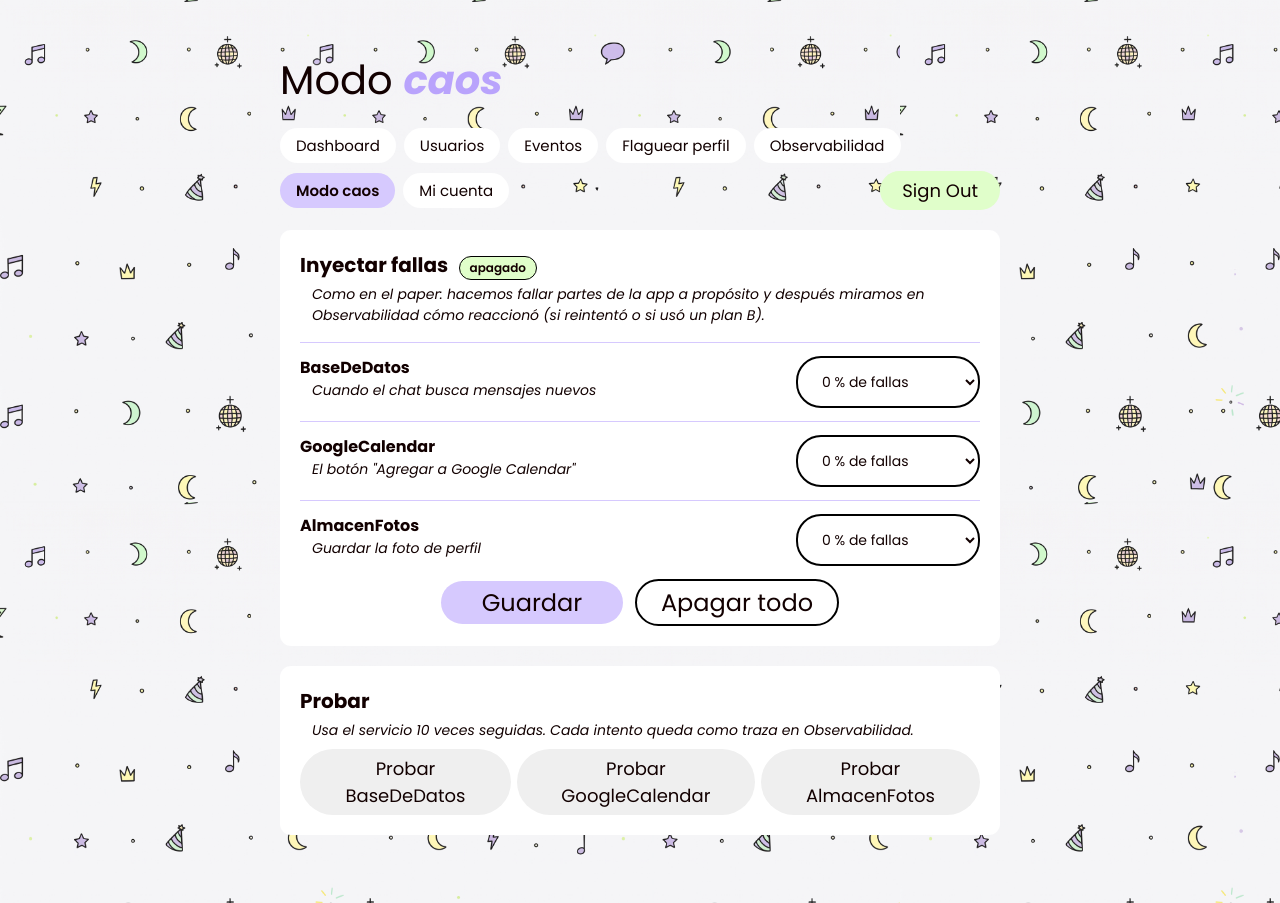
After one commit to epixkraken/SecretParty, an ASP.NET Core app: template Views/Admin/ModoCaos.cshtml in a window 1280 px wide. The commit adds this page. Run offline with ASP.NET Core 8, Linux system fonts and the light colour scheme; the template is opened without the code that fills it, so the values that code supplies are empty; the project's own start-up code is not run, and a stand-in starts its controllers and pages.

Commit message:
Modo caos: inyector de fallas configurable desde el admin

```diff
--- a/Program.cs
+++ b/Program.cs
@@ -17,6 +17,11 @@ builder.Services.AddScoped<AlmacenFotos>();
 // Trazas (paper de patrones de diseño): anota qué pasó en cada petición
 builder.Services.AddHttpContextAccessor();
 builder.Services.AddScoped<Rastreador>();
+
+// Inyector de fallas. "Singleton" = UNO solo para toda la app,
+// así lo que el admin configura vale para todas las peticiones.
+// (Vive en memoria: al reiniciar la app, el modo caos arranca apagado.)
+builder.Services.AddSingleton<Caos>();
 
 builder.Services.AddAuthentication(CookieAuthenticationDefaults.AuthenticationScheme)
     .AddCookie(options =>
--- /dev/null
+++ b/Views/Admin/ModoCaos.cshtml
@@ -0,0 +1,76 @@
+@model SecretParty.Servicios.Caos
+@{
+    ViewData["Title"] = "Modo caos";
+    ViewData["Ancho"] = "pantalla-ancha";
+    int[] opciones = { 0, 50, 100 };
+
+    string Descripcion(string s) => s switch
+    {
+        "BaseDeDatos" => "Cuando el chat busca mensajes nuevos",
+        "GoogleCalendar" => "El botón \"Agregar a Google Calendar\"",
+        "AlmacenFotos" => "Guardar la foto de perfil",
+        _ => ""
+    };
+}
+
+<h1 class="titulo">Modo <em>caos</em></h1>
+
+<partial name="_MenuAdmin" />
+
+<section class="tarjeta">
+    <h2 class="subtitulo">
+        Inyectar fallas
+        @if (Model.Activo)
+        {
+            <span class="etiqueta etiqueta-roja">ACTIVO</span>
+        }
+        else
+        {
+            <span class="etiqueta">apagado</span>
+        }
+    </h2>
+    <p class="nota">
+        Como en el paper: hacemos fallar partes de la app a propósito y después miramos
+        en Observabilidad cómo reaccionó (si reintentó o si usó un plan B).
+    </p>
+
+    <form asp-action="ModoCaos" method="post">
+        <ul class="lista-admin">
+            @foreach (var s in SecretParty.Servicios.Caos.ServiciosDisponibles)
+            {
+                <li>
+                    <div class="fila-datos">
+                        <strong>@s</strong>
+                        <div class="nota">@Descripcion(s)</div>
+                    </div>
+                    <div class="fila-acciones">
+                        <select name="@($"probabilidades[{s}]")" class="input">
+                            @foreach (var o in opciones)
+                            {
+                                <option value="@o" selected="@(Model.Probabilidad(s) == o)">@o % de fallas</option>
+                            }
+                        </select>
+                    </div>
+                </li>
+            }
+                </ul>
+        <div class="acciones">
+            <button type="submit" class="boton boton-lila">Guardar</button>
+            @* Mismo formulario, pero este botón manda a otra acción (ApagarCaos) *@
+            <button type="submit" asp-action="ApagarCaos" class="boton boton-borde">Apagar todo</button>
+        </div>
+    </form>
+</section>
+<section class="tarjeta">
+    <h2 class="subtitulo">Probar</h2>
+    <p class="nota">Usa el servicio 10 veces seguidas. Cada intento queda como traza en Observabilidad.</p>
+    <div class="fila-acciones">
+        @foreach (var s in SecretParty.Servicios.Caos.ServiciosDisponibles)
+        {
+            <form asp-action="ProbarCaos" method="post" class="form-en-linea">
+                <input type="hidden" name="servicio" value="@s" />
+                <button type="submit" class="boton boton-chico">Probar @s</button>
+            </form>
+        }
+    </div>
+</section>
--- a/Views/Admin/_MenuAdmin.cshtml
+++ b/Views/Admin/_MenuAdmin.cshtml
@@ -1,3 +1,4 @@
+@inject SecretParty.Servicios.Caos Caos
 @* Menú de pestañas del admin. La pestaña activa se marca según la acción actual. *@
 @{
     var accion = ViewContext.RouteData.Values["action"]?.ToString();
@@ -10,6 +11,7 @@
     <a asp-action="Eventos" class="@Activa("Eventos")">Eventos</a>
     <a asp-action="NuevoReporte" class="@Activa("NuevoReporte")">Flaguear perfil</a>
     <a asp-action="Observabilidad" class="@Activa("Observabilidad")">Observabilidad</a>
+    <a asp-action="ModoCaos" class="@Activa("ModoCaos")">Modo caos @(Caos.Activo ? "💥" : "")</a>
     <a asp-action="MiCuenta" class="@Activa("MiCuenta")">Mi cuenta</a>
     <form asp-controller="Cuenta" asp-action="Logout" method="post" class="form-en-linea">
         <button type="submit" class="boton boton-verde boton-chico">Sign Out</button>
```
Also changed, not shown: Controllers/AdminController.cs (+59 -2 lines), Servicios/Caos.cs (added, +46 -0 lines).
